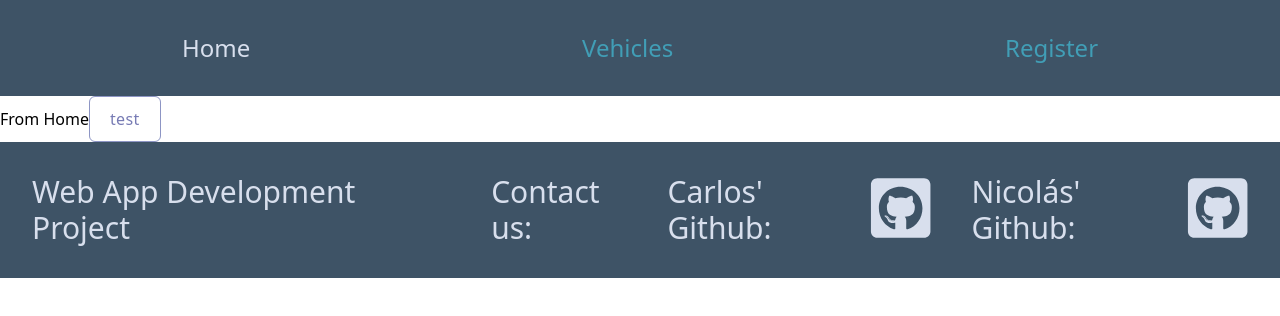
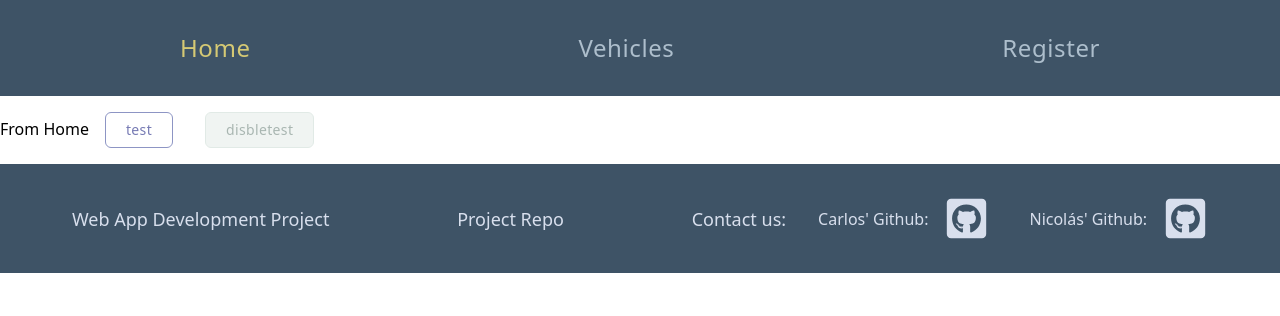
Before and after one commit to Nicolas-Rodriguez-Ch/daw-font-end, a React (Vite) app: page / in a window 1280 px wide. Shown: the top 316 px of the page. Built offline with nearby package versions, Linux system fonts and the light colour scheme; the HTML template or start-up script is replaced by a standard one.

Commit message:
updates styles for layout

```diff
--- a/src/components/Button/index.tsx
+++ b/src/components/Button/index.tsx
@@ -27,13 +27,14 @@ const variantStyles: Record<string, string> = {
   ].join(' '),
 };
 
-const Button = ({ text, variant, callback }: ButtonProps) => {
+const Button = ({ text, variant, callback, disabled = false }: ButtonProps) => {
   return (
     <button
       onClick={callback}
+      disabled={disabled}
       className={[
         'inline-flex items-center justify-center rounded-md',
-        'px-4 py-2 md:px-5 md:py-2.5',
+        'px-4 py-2 md:px-5 md:py-2.5 m-2 md:m-4',
         'transition-all duration-150',
         variantStyles[variant],
       ].join(' ')}
--- a/src/components/Button/types.ts
+++ b/src/components/Button/types.ts
@@ -2,6 +2,7 @@ export interface ButtonProps {
   text: string;
   variant: ButtonVariant;
   callback: () => void;
+  disabled?: boolean;
 }
 
 type ButtonVariant = 'primary' | 'secondary' | 'muted';
--- a/src/components/Footer/index.tsx
+++ b/src/components/Footer/index.tsx
@@ -5,34 +5,34 @@ import TextCustom from '../TextCustom';
 
 const Footer = () => {
   return (
-    <div className='bg-steel-700 text-periwinkle-200 p-2 md:p-4 flex flex-row md:justify-around gap-4 md:gap-8'>
+    <div className='bg-steel-700 text-periwinkle-200 p-2 md:p-4 flex flex-col items-center md:flex-row md:justify-around md:items-center md:gap-8'>
       <span className='p-2 md:p-4'>
-        <TextCustom
-          text='Web App Development Project'
-          variant='regular'
-          className='text-2xl  md:text-3xl'
-        />
+        <TextCustom text='Web App Development Project' variant='regular' />
       </span>
-      <div className='md:flex md:flex-row'>
-        <TextCustom
-          text='Contact us:'
-          variant='regular'
-          className='p-2 md:p-4 flex justify-center text-2xl  md:text-3xl'
-        />
+
+      <Link
+        to='https://github.com/Nicolas-Rodriguez-Ch/daw-font-end'
+        className='hidden md:block hover:text-periwinkle-100 hover:underline underline-offset-4 transition-colors'
+      >
+        <TextCustom text='Project Repo' variant='regular' />
+      </Link>
+
+      <div className='flex flex-col items-center md:flex-row md:items-center'>
+        <TextCustom text='Contact us:' variant='regular' className='p-2 md:p-4' />
         <div className='flex flex-row md:gap-2'>
           <Link
             to='https://github.com/Koervege'
-            className='p-2 md:p-4 flex flex-row gap-2 md:gap-4 align-middle'
+            className='p-2 md:p-4 flex flex-row items-center gap-2 md:gap-4 hover:text-periwinkle-100 transition-colors'
           >
-            <TextCustom text="Carlos' Github:" variant='small' className='text-xl  md:text-3xl' />
-            <FaGithubSquare size={68} />
+            <TextCustom text="Carlos' Github:" variant='small' />
+            <FaGithubSquare size={45} />
           </Link>
           <Link
             to='https://github.com/Nicolas-Rodriguez-Ch'
-            className='p-2 md:p-4 flex flex-row gap-2 md:gap-4 align-middle'
+            className='p-2 md:p-4 flex flex-row items-center gap-2 md:gap-4 hover:text-periwinkle-100 transition-colors'
           >
-            <TextCustom text="Nicolás' Github:" variant='small' className='text-xl  md:text-3xl' />
-            <FaGithubSquare size={68} />
+            <TextCustom text="Nicolás' Github:" variant='small' />
+            <FaGithubSquare size={45} />
           </Link>
         </div>
       </div>
--- a/src/components/Header/index.tsx
+++ b/src/components/Header/index.tsx
@@ -4,18 +4,21 @@ import { ROUTE_PATHS } from '@/routes';
 
 const Header = () => {
   return (
-    <div className='bg-steel-700 text-periwinkle-200 p-4 md:p-8 flex flex-row md:justify-around gap-4 md:gap-8 md:text-2xl'>
-      {Object.entries(ROUTE_PATHS).map((route) => {
-        return (
-          <NavLink
-            to={route[1]}
-            className={({ isActive }) => (isActive ? 'text-periwinkle-200' : 'text-skyblue-500')}
-          >
-            {route[0]}
-          </NavLink>
-        );
-      })}
-    </div>
+    <nav className='bg-steel-700 text-periwinkle-200 p-4 md:p-8 flex flex-row justify-around gap-4 md:gap-8'>
+      {Object.entries(ROUTE_PATHS).map((route) => (
+        <NavLink
+          key={route[0]}
+          to={route[1]}
+          className={({ isActive }) =>
+            `text-lg md:text-2xl font-medium tracking-wide transition-colors hover:text-cream-200 ${
+              isActive ? 'text-cream-300' : 'text-steel-300'
+            }`
+          }
+        >
+          {route[0]}
+        </NavLink>
+      ))}
+    </nav>
   );
 };
 
--- a/src/components/TextCustom/index.tsx
+++ b/src/components/TextCustom/index.tsx
@@ -8,10 +8,10 @@ const variantMap: Record<TextCustomProps['variant'], React.ElementType> = {
 };
 
 const variantClass: Record<TextCustomProps['variant'], string> = {
-  heading: 'font-medium leading-tight',
-  regular: 'leading-relaxed',
-  small: 'leading-normal',
-  button: 'text-sm md:text-base font-medium leading-none tracking-wide',
+  heading: 'text-xl md:text-2xl font-medium leading-snug',
+  regular: 'text-base md:text-lg leading-relaxed',
+  small: 'text-sm md:text-base leading-normal',
+  button: 'text-sm font-medium leading-none tracking-wide',
 };
 
 const TextCustom = ({ text, variant, className = '' }: TextCustomProps) => {
--- a/src/pages/home/index.tsx
+++ b/src/pages/home/index.tsx
@@ -1,10 +1,19 @@
+import { useState } from 'react';
+
 import { Button } from '@/components';
 
 const Home = () => {
+  const [enableButton, setEnableButton] = useState(true);
   return (
     <div>
       <span>From Home</span>
-      <Button text='test' variant='primary' callback={() => console.log('sup')} />
+      <Button text='test' variant='primary' callback={() => setEnableButton(!enableButton)} />
+      <Button
+        text='disbletest'
+        variant='muted'
+        callback={() => console.log('sup')}
+        disabled={enableButton}
+      />
     </div>
   );
 };
```
